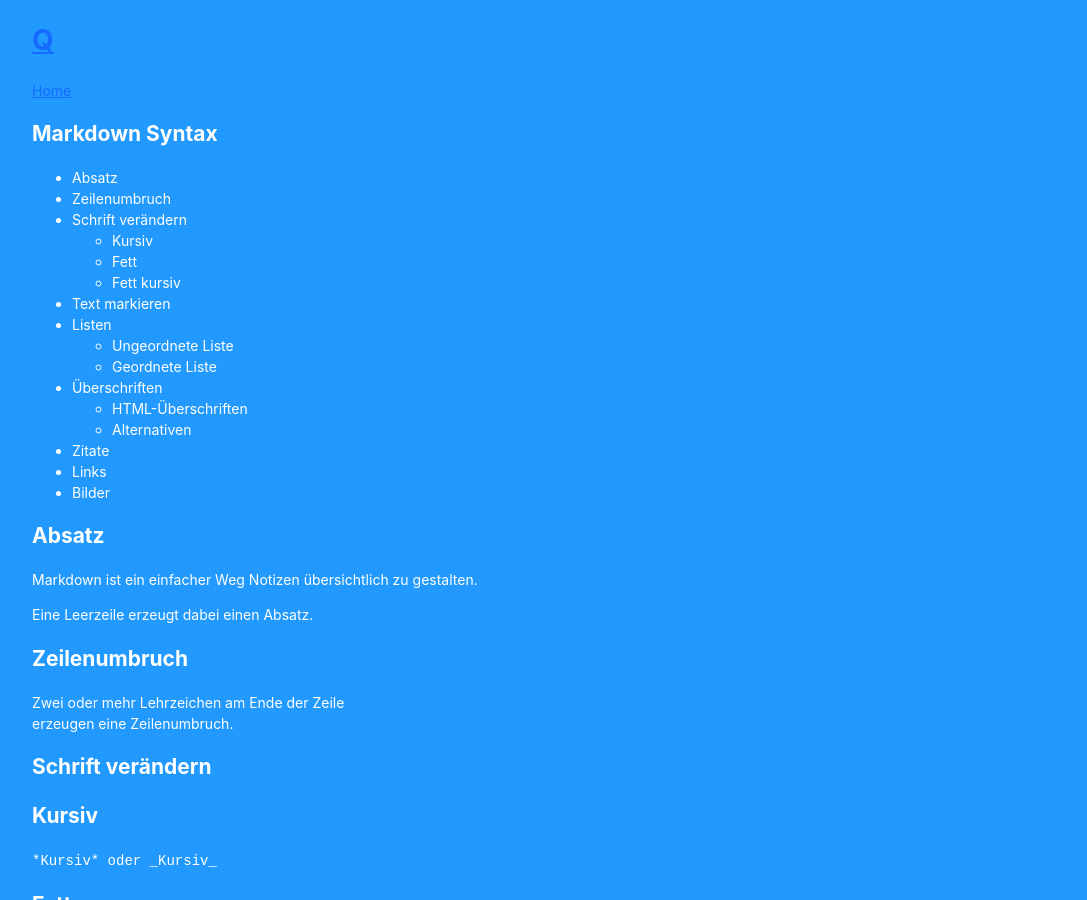
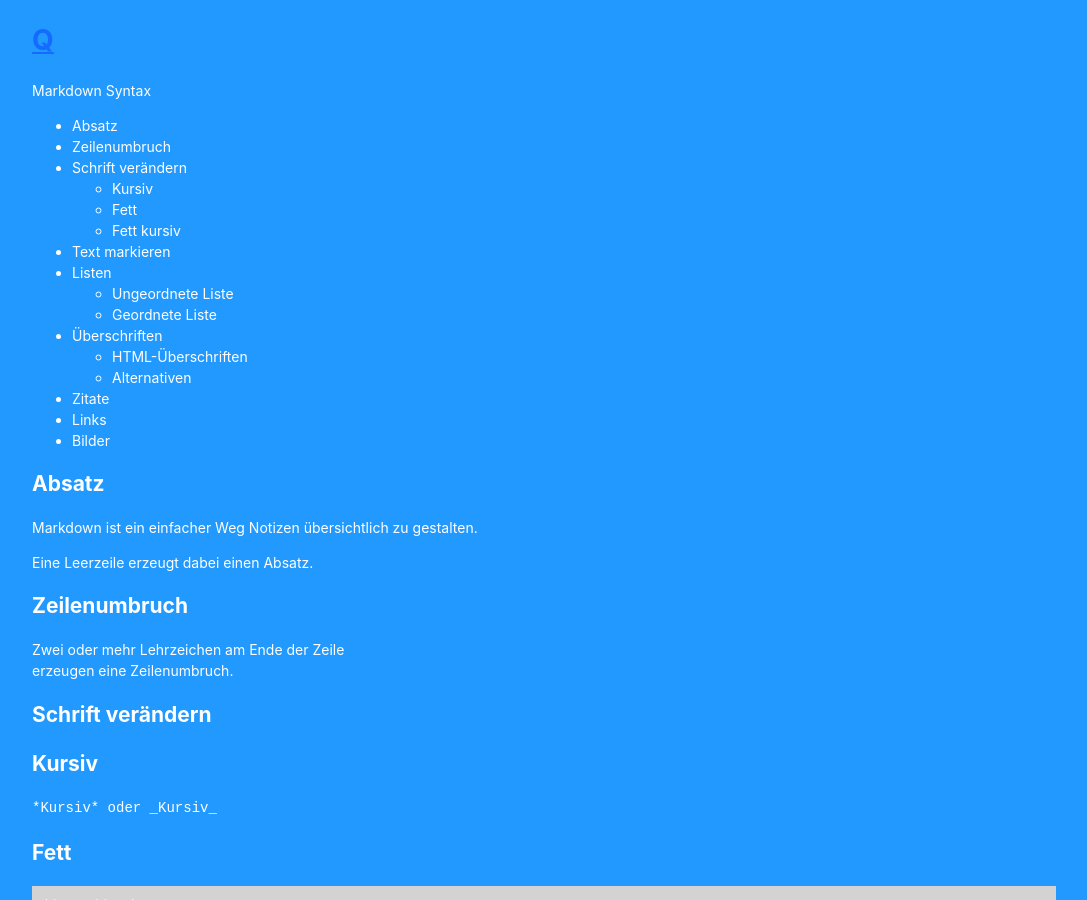
Before and after one commit to marc-q/marc-q.github.io, a Jekyll site: the page built from wiki/markdown.md, in a window 1280 px wide and 900 px high. Shown: the whole window, without its empty margins (96-1183 px from the left). Built offline with Jekyll 4.4.1, drawn with Linux system fonts in a browser that asks for light colours; our own code applies the rules of GitHub Pages for plain Markdown files; the repository's description, which GitHub fills in, is left out.

Commit message:
Update markdown.md

```diff
--- a/wiki/markdown.md
+++ b/wiki/markdown.md
@@ -1,6 +1,4 @@
-[Home](http://q.marcvd.me)
-
-# Markdown Syntax
+Markdown Syntax
 
 * Absatz
 * Zeilenumbruch
```
